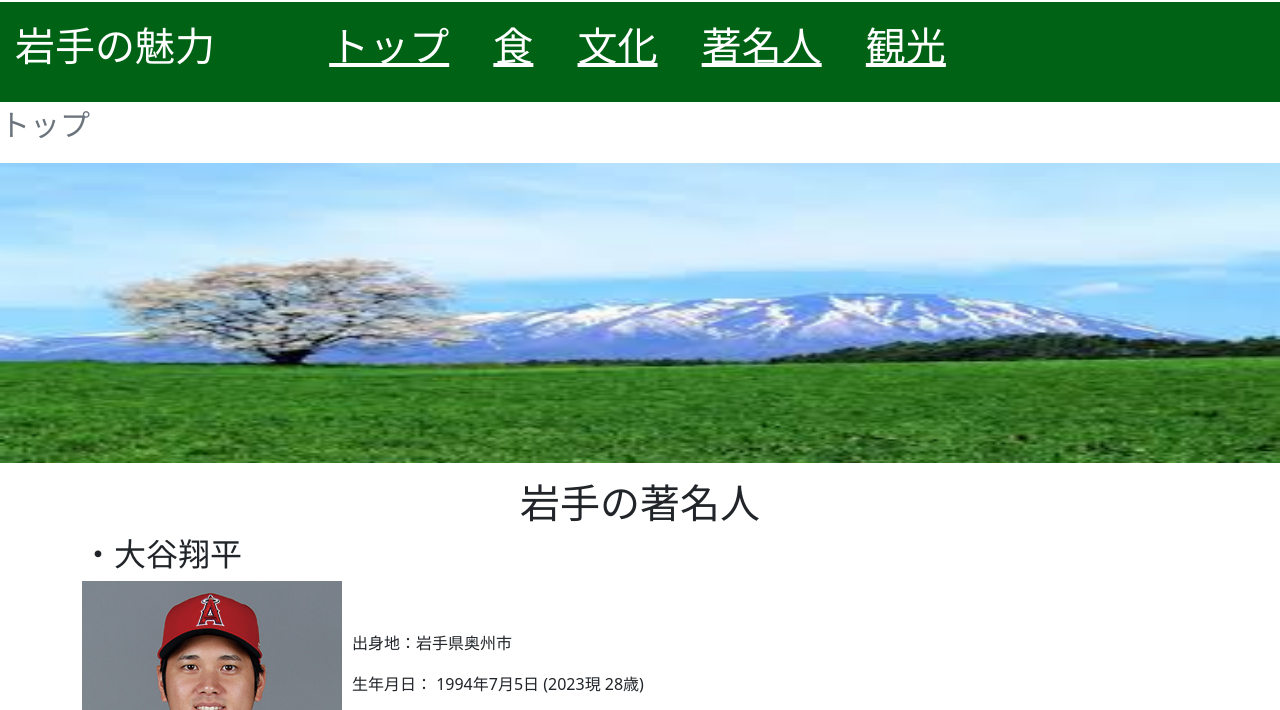
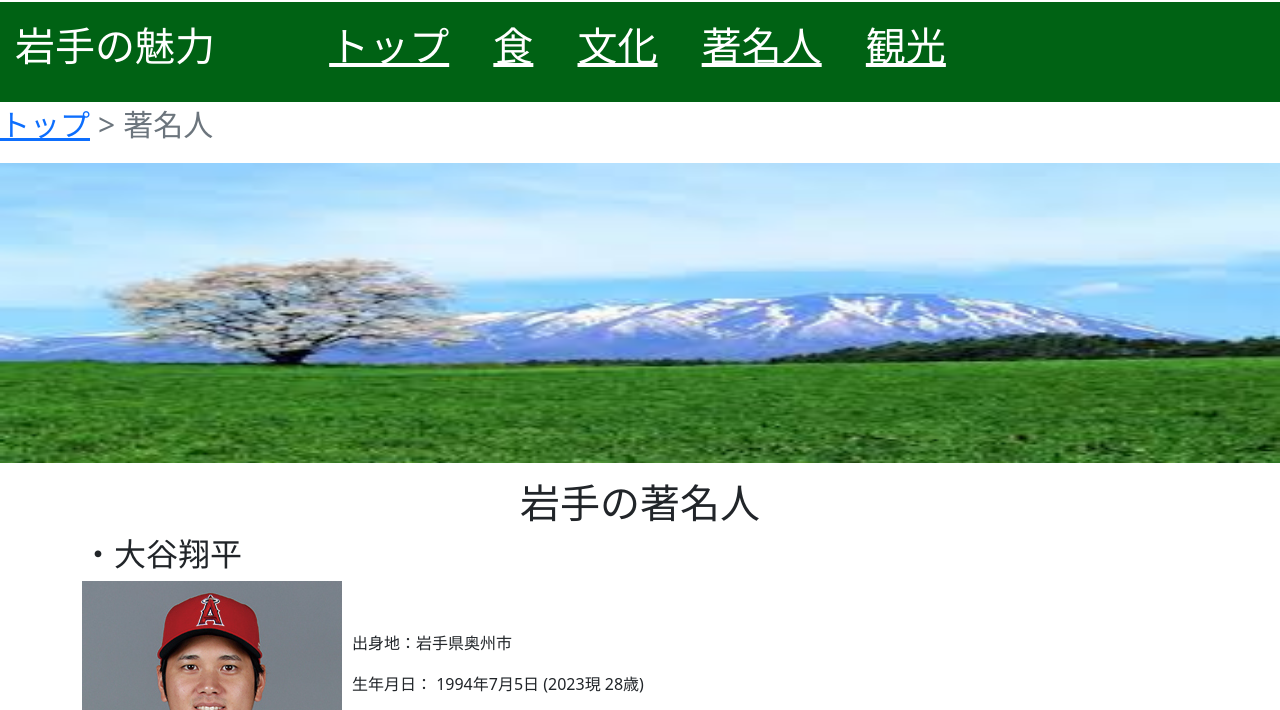
Before and after one commit to isikawayuto/GitDevelopment, a plain HTML site: page celebrity.html in a window 1280 px wide. Shown: the part 83-793 px from the top of the page. Drawn offline with nearby package versions, Linux system fonts and the light colour scheme.

Commit message:
パンくずリストの追加

```diff
--- a/celebrity.html
+++ b/celebrity.html
@@ -25,11 +25,13 @@
                 <h1><a href="sightseeing.html">観光</a></h1>
                 <h1><a href="creatorTop.html">制作者自己紹介</a></h1>
         </div>
-        <nav aria-label="breadcrumb">
+
+        <nav style="--bs-breadcrumb-divider: '>';" aria-label="breadcrumb">
             <ol class="breadcrumb">
-              <li class="breadcrumb-item active" aria-current="page" id="mozi">トップ</li>
+              <li class="breadcrumb-item"><a href="index.html" id="mozi">トップ</a></li>
+              <li class="breadcrumb-item active" aria-current="page" id="mozi">著名人</li>
             </ol>
-          </nav>
+        </nav>
 
         <div class="headerimg">
             <img src="img/header.jpg">
```
